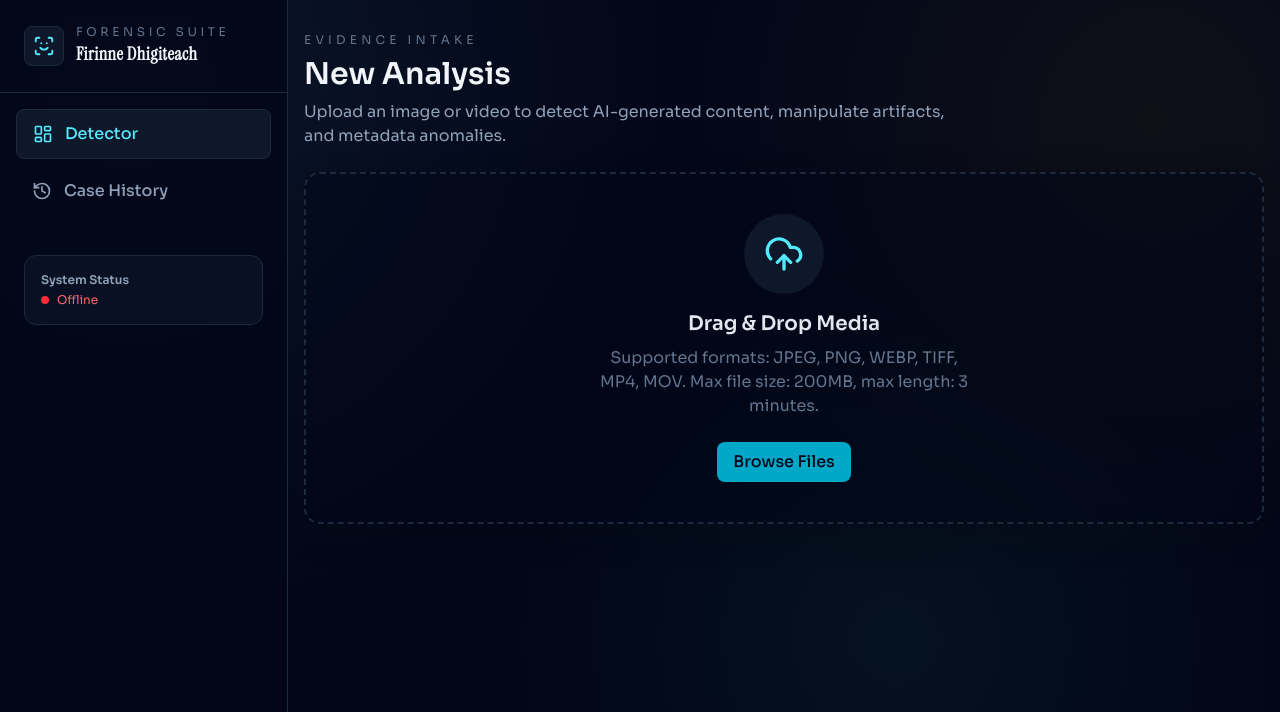
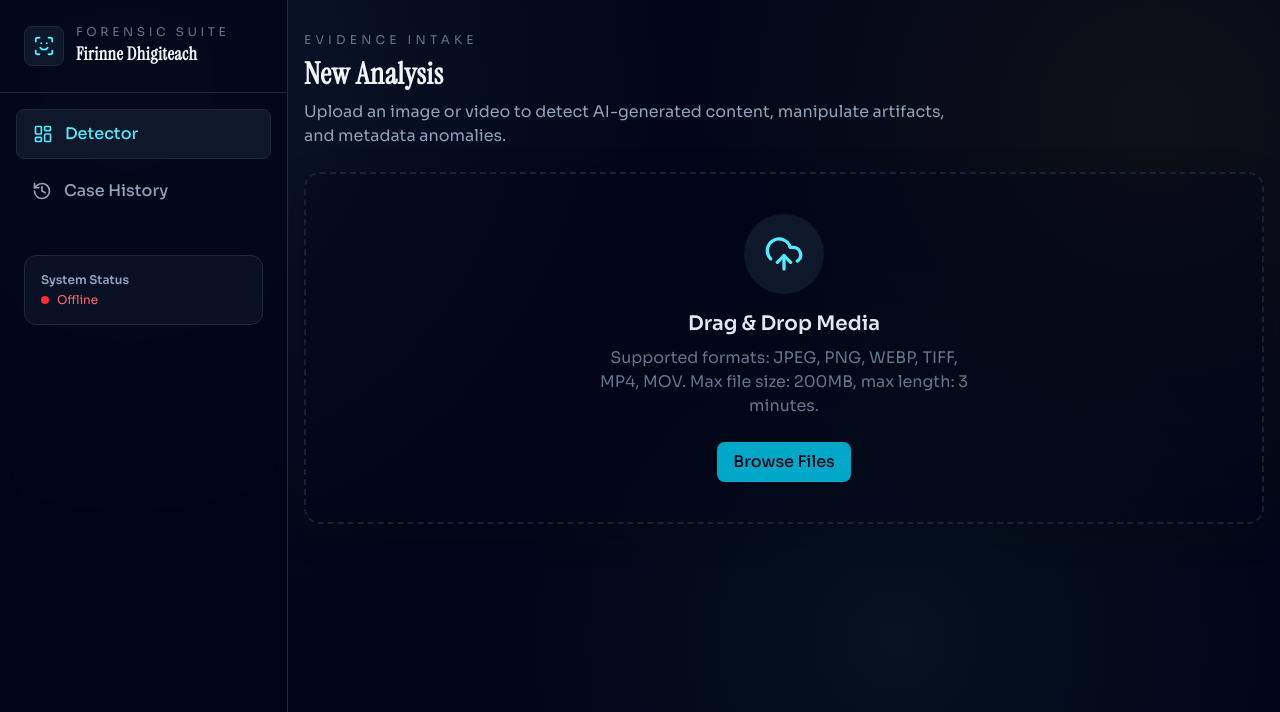
Before and after one commit to CuanTilson/firinne-dhigiteach, a React (Vite) app in the folder frontend/: page /#/ in a window 1280 px wide. Shown: the top 712 px of the page. Built offline with nearby package versions, Linux system fonts and the light colour scheme; no server answers; the HTML template or start-up script is replaced by a standard one.

Commit message:
feat: update history page to match forensic UI system

```diff
--- a/frontend/src/pages/UploadPage.tsx
+++ b/frontend/src/pages/UploadPage.tsx
@@ -361,7 +361,7 @@ export const UploadPage: React.FC = () => {
       {/* Header */}
       <div>
         <div className="fd-kicker mb-2">Evidence Intake</div>
-        <h1 className="text-3xl font-semibold text-slate-100 mb-2">
+        <h1 className="text-3xl font-semibold text-slate-100 mb-2 fd-title">
           New Analysis
         </h1>
         <p className="text-slate-400 max-w-2xl">
@@ -377,8 +377,8 @@ export const UploadPage: React.FC = () => {
             className={`fd-card border-dashed border-2 p-10 flex flex-col items-center justify-center transition-all duration-200
               ${
                 preview
-                  ? "border-cyan-500/50 bg-cyan-900/5"
-                  : "border-slate-800 bg-slate-950/40 hover:border-slate-600 hover:bg-slate-900/40"
+                  ? "border-cyan-400/40 bg-cyan-900/10"
+                  : "border-slate-800/80 bg-slate-950/30 hover:border-slate-600 hover:bg-slate-900/40"
               }`}
             onDragOver={(e) => e.preventDefault()}
             onDrop={handleDrop}
```
